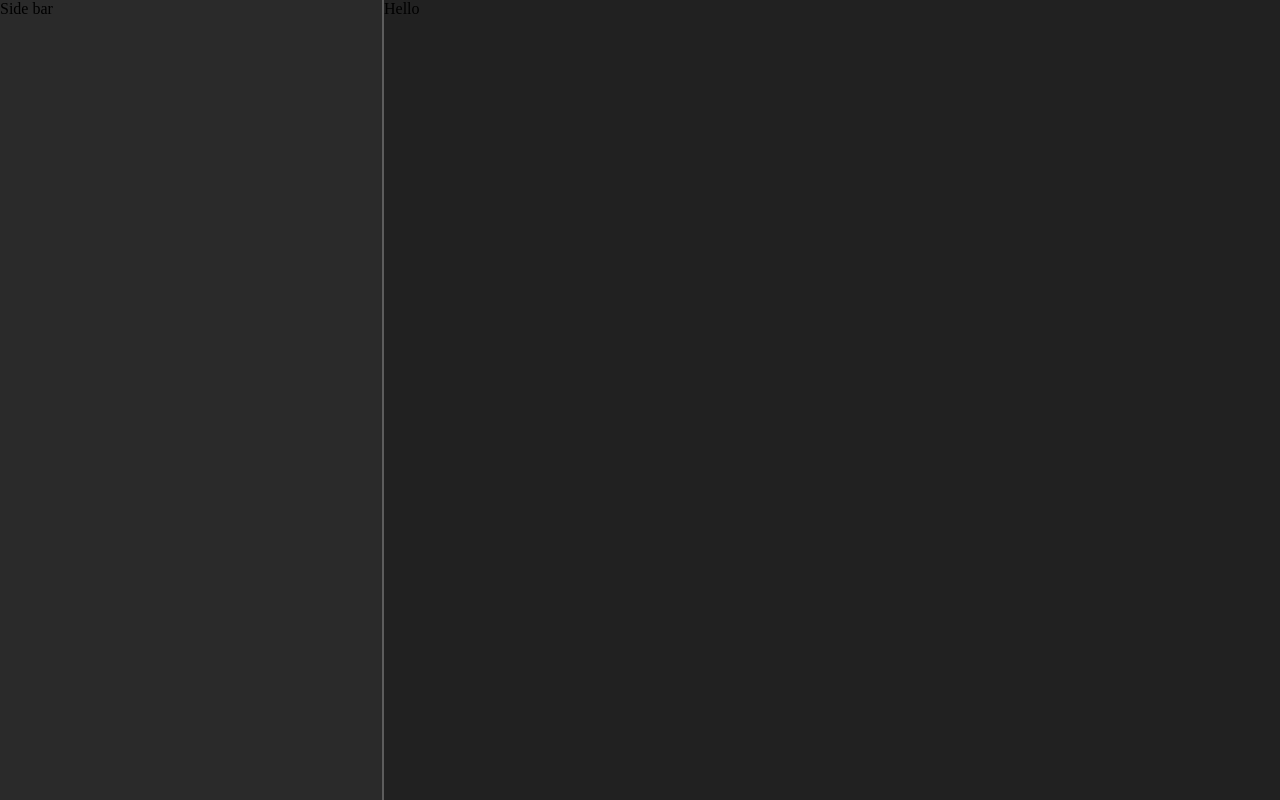
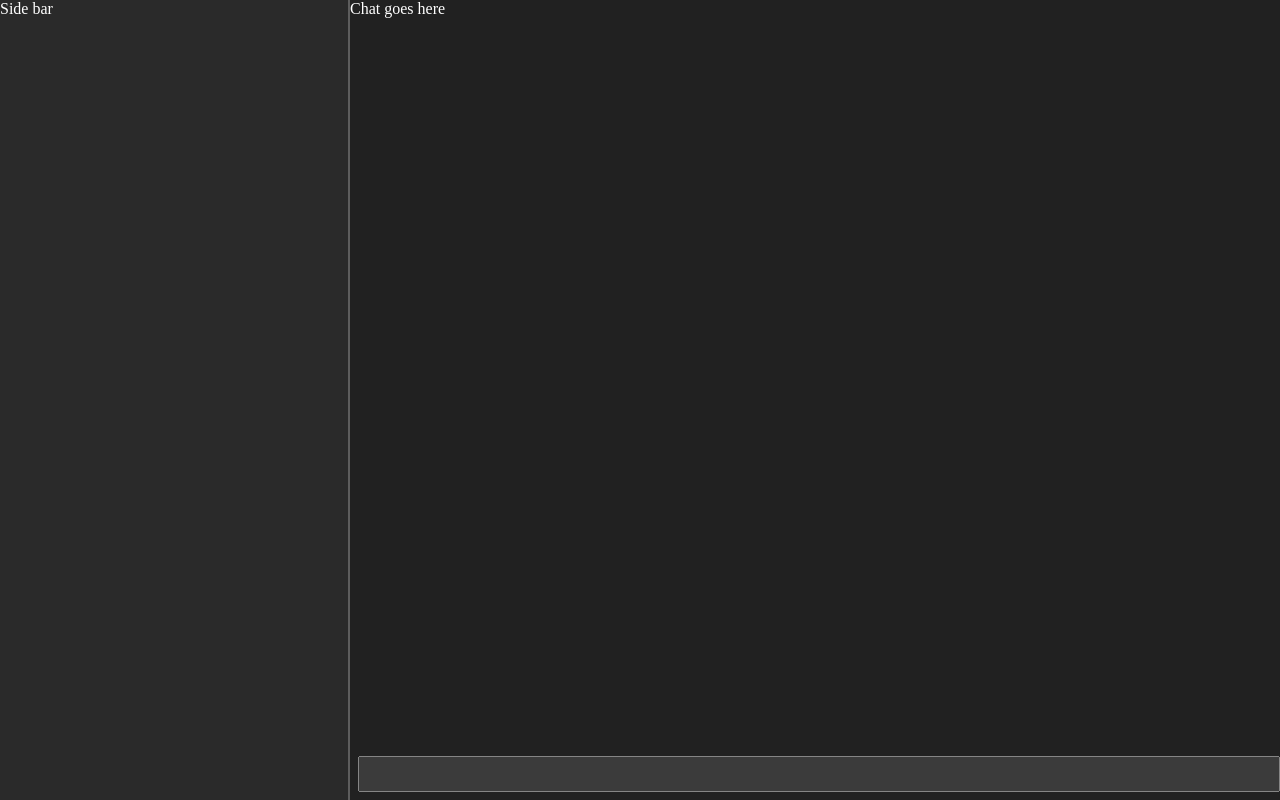
Before and after one commit to ranger-ross/vue-chat-gpt, a Vue app: page / in a window 1280 px wide. Built offline with nearby package versions, Linux system fonts and the light colour scheme.

Commit message:
Added basic prompt

```diff
--- a/src/components/Layout.vue
+++ b/src/components/Layout.vue
@@ -22,7 +22,7 @@ import MainContent from "./MainContent.vue";
 
 .side-bar-container {
   height: 100vh;
-  width: 30vw;
+  width: clamp(150px, 30vw, 350px);
 }
 
 .main-content-container {
--- a/src/components/MainContent.vue
+++ b/src/components/MainContent.vue
@@ -1,11 +1,17 @@
 <script setup lang="ts">
-import HelloWorld from "./HelloWorld.vue";
+import Prompt from "./Prompt.vue";
 </script>
 
 <template>
   <div class="main-content">
-    Hello
-<!--    <HelloWorld msg="Hello"/>-->
+
+    <div class="chat-container">
+      Chat goes here
+    </div>
+
+    <div class="prompt-container">
+      <Prompt />
+    </div>
 
   </div>
 </template>
@@ -17,6 +23,16 @@ import HelloWorld from "./HelloWorld.vue";
   background: #212121;
   height: 100vh;
   margin: 0;
+
+  display: flex;
+  flex-direction: column;
+}
+.chat-container {
+  flex-grow: 1;
+}
+
+.prompt-container {
+  margin: 8px;
 }
 
 </style>
--- /dev/null
+++ b/src/components/Prompt.vue
@@ -0,0 +1,33 @@
+<script setup lang="ts">
+import {ref} from 'vue'
+
+// defineProps<{ msg: string }>()
+
+const text = ref('')
+</script>
+
+
+<template>
+  <div class="prompt">
+    <input
+        name="main-prompt"
+        class="prompt-input"
+        v-model="text"
+    />
+  </div>
+</template>
+
+
+<style scoped>
+
+.prompt {
+  width: 100%;
+}
+
+.prompt-input {
+  width: 100%;
+  height: 30px;
+  font-size: large;
+}
+
+</style>
--- a/src/style.css
+++ b/src/style.css
@@ -1,3 +1,7 @@
+:root {
+    color-scheme: only dark;
+}
+
 body {
     margin: 0;
 }
```
